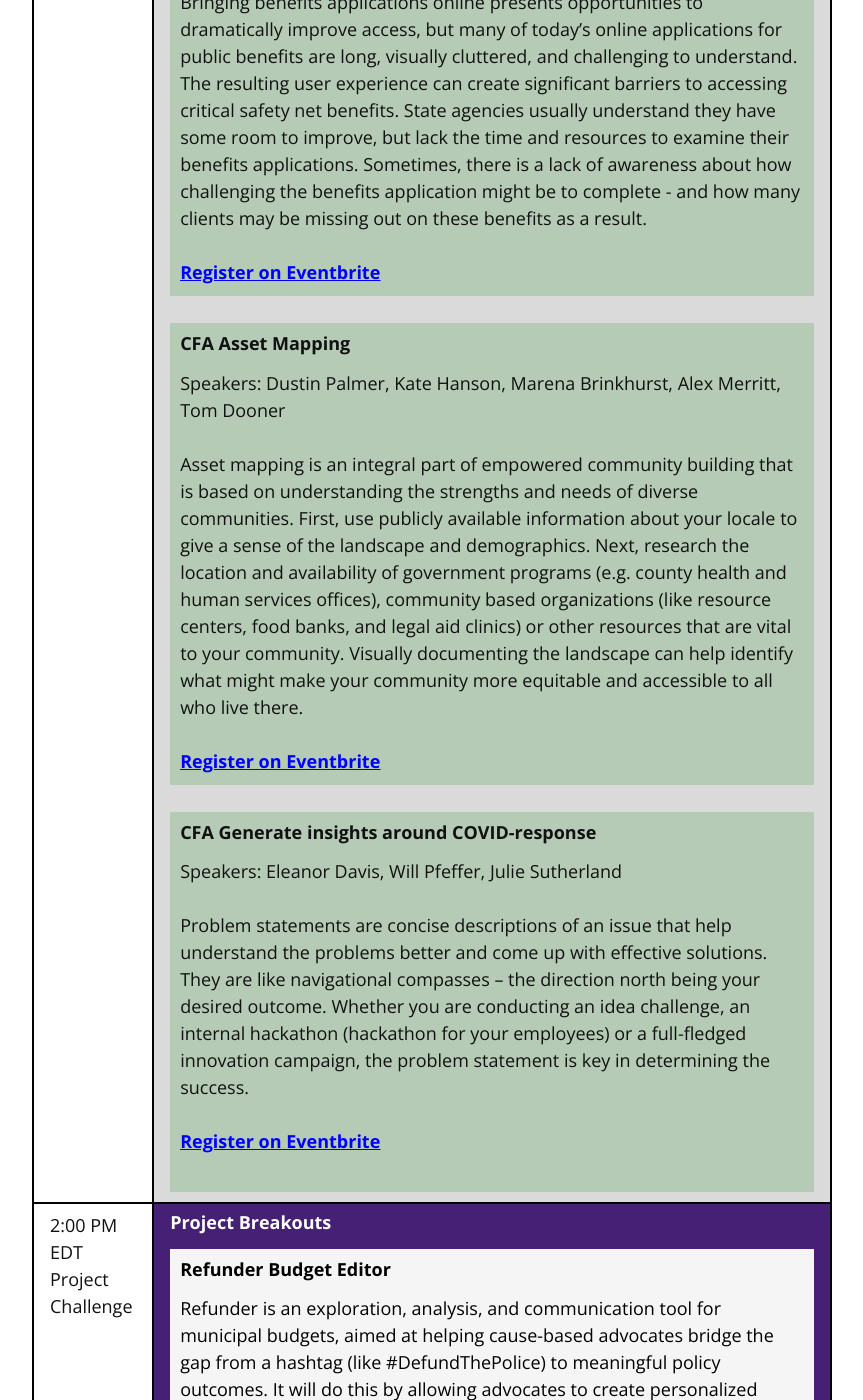
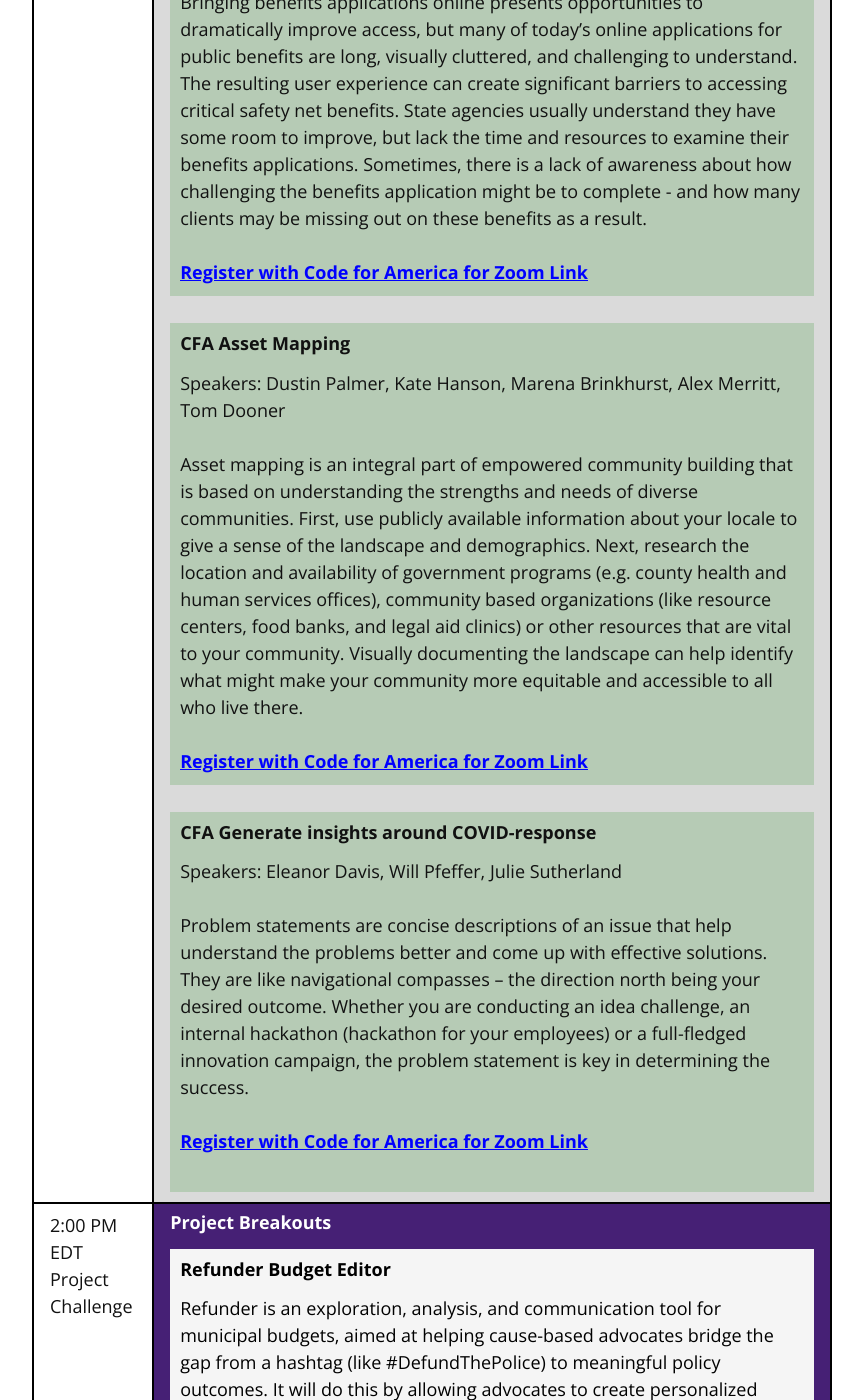
Before and after one commit to codeforboston/codeforboston.org, a Jekyll site: the page built from ndoch.html, in a window 1280 px wide and 1400 px high, scrolled down 2661 px. Shown: the whole window, without its empty margins (208-1071 px from the left). Built offline with Jekyll 4.4.1, drawn with Linux system fonts in a browser that asks for light colours; nearby versions of some CDN libraries; some of the changed text lies outside the part shown.

Commit message:
Changed CFA register link text

```diff
--- a/ndoch.html
+++ b/ndoch.html
@@ -275,7 +275,7 @@
         </div>
         <div>
           <a href="https://www.eventbrite.com/e/national-day-of-civic-hacking-2020-tickets-113388393738" target="_blank"
-            style="color: white;"><u>Register on Eventbrite</u></a>
+            style="color: white;"><u>Register with Code for America for Zoom Link</u></a>
         </div>
       </td>
     </tr>
@@ -362,7 +362,7 @@
           <br />
           <div>
             <a href="https://www.eventbrite.com/e/national-day-of-civic-hacking-2020-tickets-113388393738" target="_blank"
-            style="text-decoration: underline; color: blue;"><u>Register on Eventbrite</u></a>
+            style="text-decoration: underline; color: blue;"><u>Register with Code for America for Zoom Link</u></a>
           </div>
         </div>
         <br />
@@ -386,7 +386,7 @@
           <br />
           <div>
             <a href="https://www.eventbrite.com/e/national-day-of-civic-hacking-2020-tickets-113388393738" target="_blank"
-            style="text-decoration: underline; color: blue;"><u>Register on Eventbrite</u></a>
+            style="text-decoration: underline; color: blue;"><u>Register with Code for America for Zoom Link</u></a>
           </div>
         </div>
         <br />
@@ -407,7 +407,7 @@
           <br />
           <div>
             <a href="https://www.eventbrite.com/e/national-day-of-civic-hacking-2020-tickets-113388393738" target="_blank"
-            style="text-decoration: underline; color: blue;"><u>Register on Eventbrite</u></a>
+            style="text-decoration: underline; color: blue;"><u>Register with Code for America for Zoom Link</u></a>
           </div>
           <br />
         </div>
```
